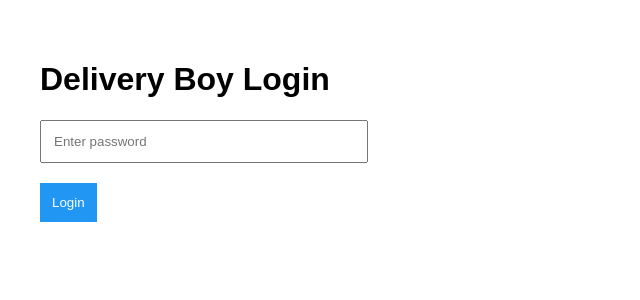
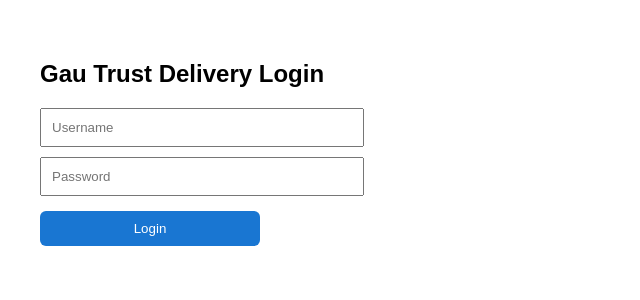
Before and after one commit to rudrajain95/gau-trust, a Next.js app: page /delivery/login in a window 1280 px wide. Shown: the top 300 px of the page, without its empty margins (0-640 px from the left). Built offline with nearby package versions, Linux system fonts and the light colour scheme.

Commit message:
r11 add delivery login page

```diff
--- a/app/delivery/login/page.tsx
+++ b/app/delivery/login/page.tsx
@@ -2,58 +2,53 @@
 
 import { useState } from "react";
 
-export default function DeliveryLogin(){
+export default function DeliveryLoginPage() {
+  const [username, setUsername] = useState("");
+  const [password, setPassword] = useState("");
 
-const [password,setPassword]=useState("");
+  const login = () => {
+    if (username === "delivery" && password === "Delivery@123") {
+      localStorage.setItem("deliveryLogin", "true");
+      localStorage.setItem("deliveryBoyName", "Delivery Boy 1");
+      window.location.href = "/delivery/dashboard";
+    } else {
+      alert("Wrong delivery login");
+    }
+  };
 
-const login=()=>{
+  return (
+    <div style={{ padding: 40, fontFamily: "Arial" }}>
+      <h2>Gau Trust Delivery Login</h2>
 
-if(password==="delivery123"){
-
-localStorage.setItem("deliveryLogin","true");
-
-window.location.href="/delivery/dashboard";
-
-}else{
-
-alert("Wrong password");
-
-}
-
-}
-
-return(
-
-<div style={{padding:40,fontFamily:"Arial"}}>
-
-<h1>Delivery Boy Login</h1>
+      <input
+        placeholder="Username"
+        value={username}
+        onChange={(e) => setUsername(e.target.value)}
+        style={{ display: "block", marginTop: 10, padding: 10, width: 300 }}
+      />
 
       <input
         type="password"
-placeholder="Enter password"
+        placeholder="Password"
         value={password}
-onChange={(e)=>setPassword(e.target.value)}
-style={{padding:12,width:300}}
+        onChange={(e) => setPassword(e.target.value)}
+        style={{ display: "block", marginTop: 10, padding: 10, width: 300 }}
       />
 
       <button
         onClick={login}
         style={{
-display:"block",
-marginTop:20,
-padding:12,
-background:"#2196f3",
-color:"white",
-border:"none"
+          marginTop: 15,
+          padding: 10,
+          width: 220,
+          background: "#1976d2",
+          color: "white",
+          border: "none",
+          borderRadius: 6
         }}
       >
-
         Login
-
       </button>
-
     </div>
-
-)
-
+  );
 }
```
Lines whose indentation alone changed are shown as unchanged.
